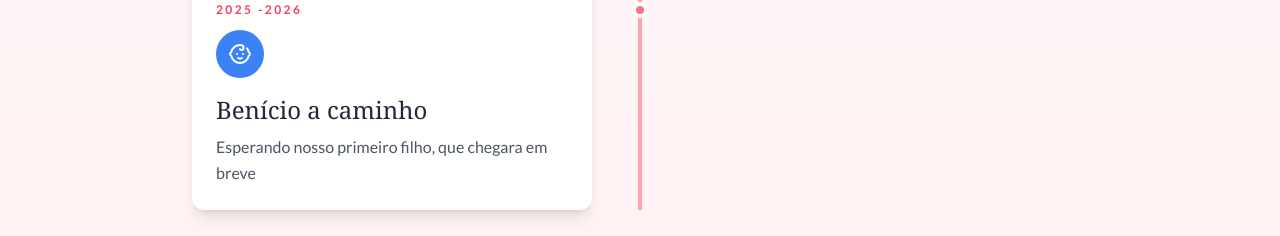
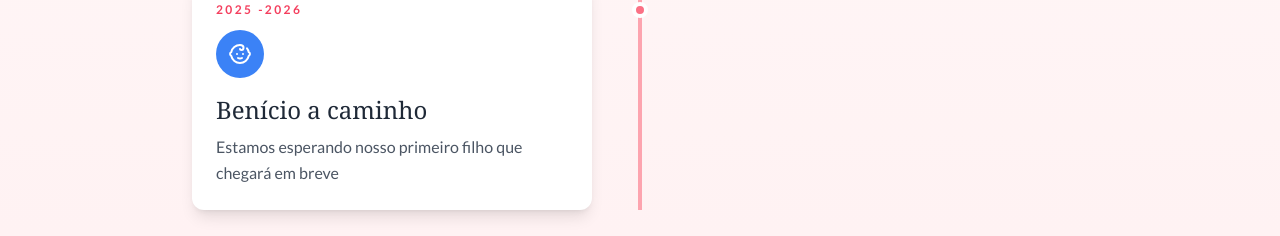
Before and after one commit to FelipeArruda/felipe-janeth, a React (Vite) app: page / in a window 1280 px wide. Shown: the part 2690-2926 px from the top of the page. Built offline with nearby package versions, Linux system fonts and the light colour scheme; no server answers.

Commit message:
corrige a descrição da expectativa do primeiro filho no componente Timeline

```diff
--- a/src/components/Timeline.tsx
+++ b/src/components/Timeline.tsx
@@ -35,7 +35,7 @@ export default function Timeline() {
       icon: Baby,
       title: 'Benício a caminho',
       date: '2025 -2026',
-      description: 'Esperando nosso primeiro filho, que chegara em breve',
+      description: 'Estamos esperando nosso primeiro filho que chegará em breve',
       color: 'bg-blue-500',
     },
   ];
```
